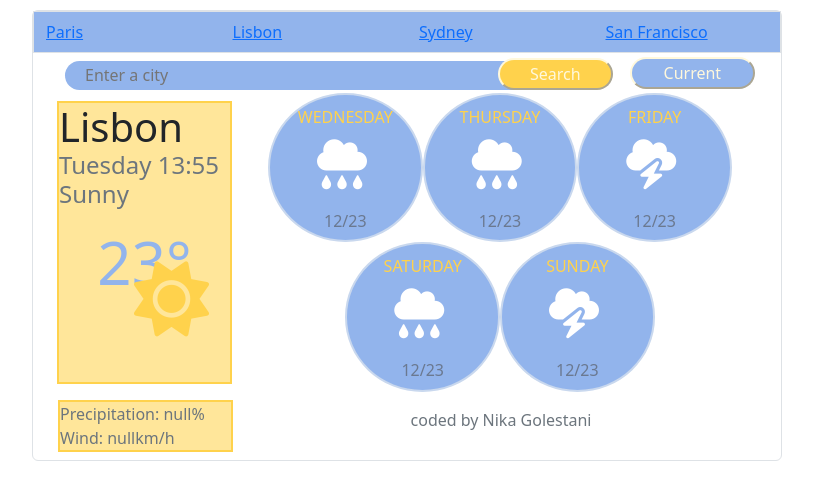
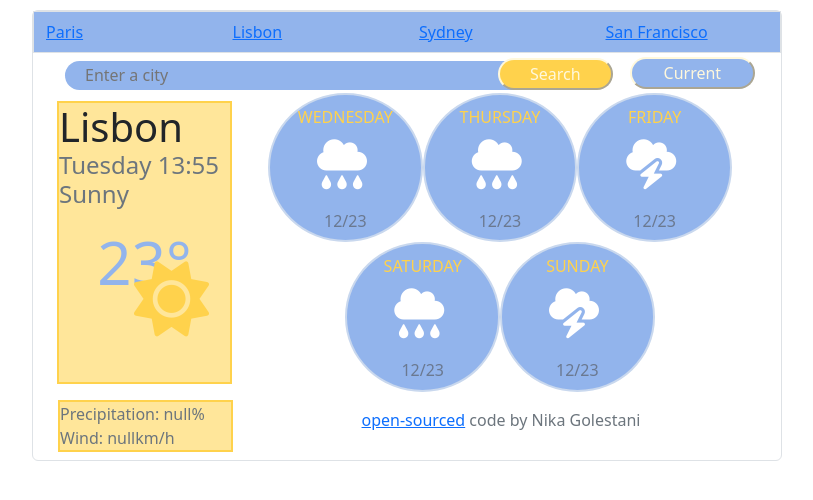
Before and after one commit to NikaGolestani/shecodesplusweeksix, a plain HTML site: page index.html in a window 1280 px wide. Shown: the whole page, without its empty margins (233-1046 px from the left). Drawn offline with nearby package versions, Linux system fonts and the light colour scheme.

Commit message:
Update index.html

```diff
--- a/index.html
+++ b/index.html
@@ -72,7 +72,7 @@
             </div>
           </div>
           <div class="col-8 row m-3">
-          <span class="text-secondary">coded by Nika Golestani</span>
+            <span class="text-secondary"><a href="https://github.com/NikaGolestani/shecodesplusweeksix/settings">open-sourced</a> code by Nika Golestani</span>
         </div>
       </div>
     </div>
```
